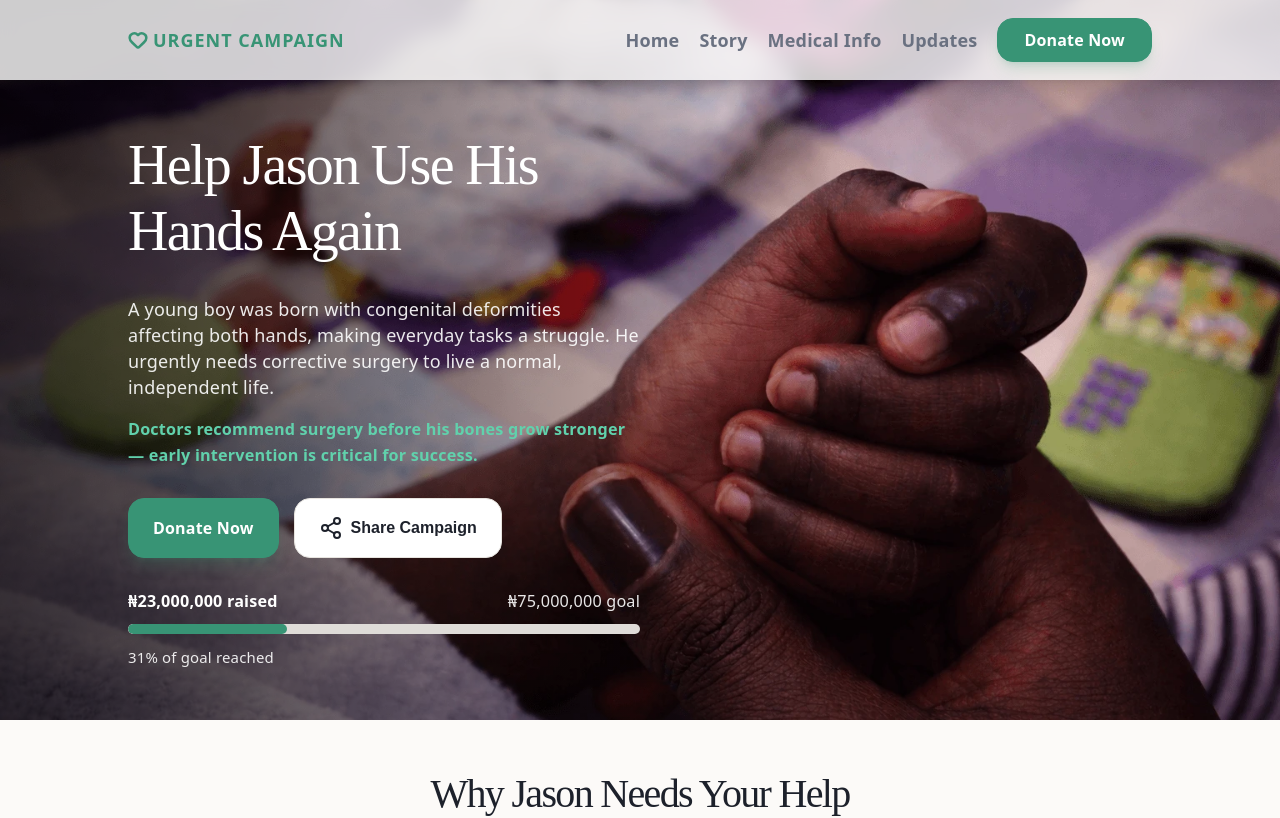
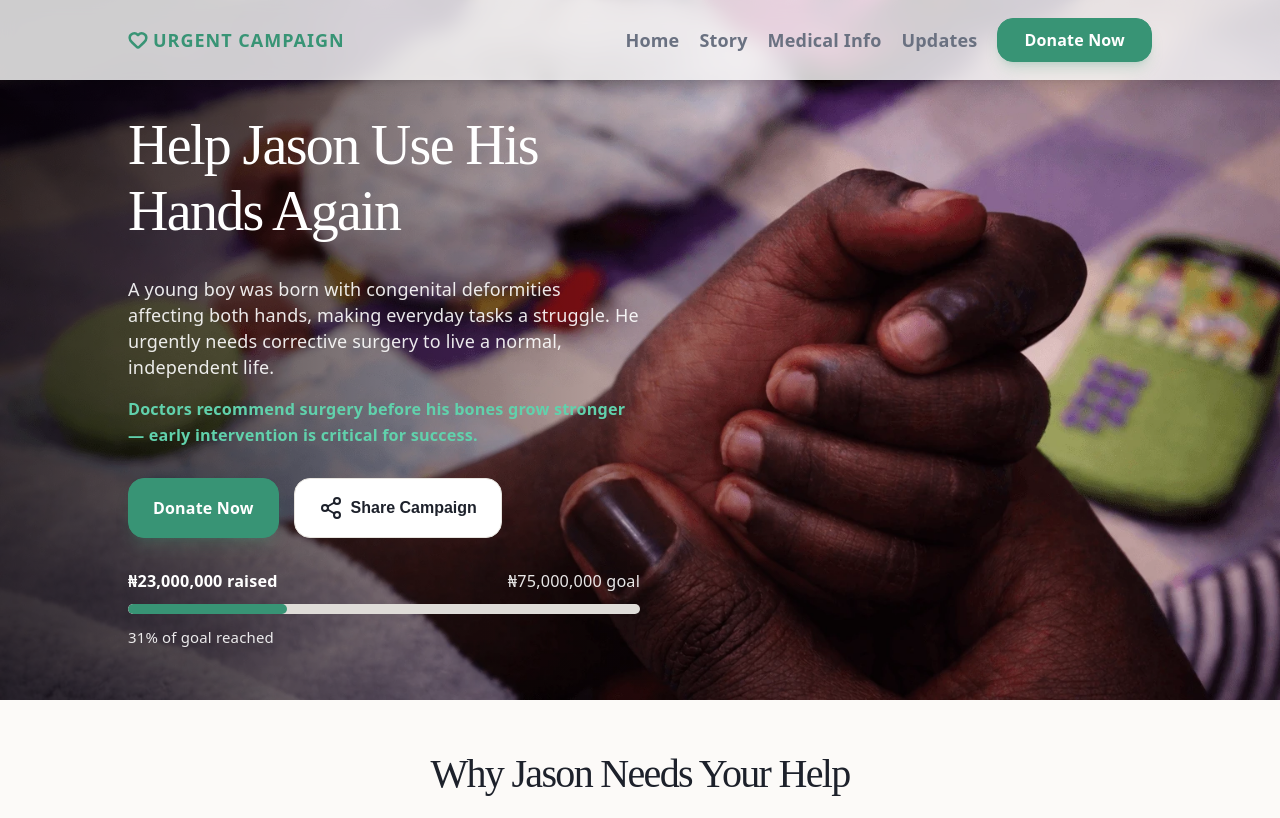
Before and after one commit to JopadAdvisory/Jason, a React (Vite) app: page / in a window 1280 px wide. Shown: the top 818 px of the page. Built offline with nearby package versions, Linux system fonts and the light colour scheme.

Commit message:
herom image

```diff
--- a/src/sections/Hero.css
+++ b/src/sections/Hero.css
@@ -103,7 +103,7 @@
     .hero-content {
         height: 100%;
         position: relative;
-        padding-block: 100px 50px;
+        padding-block: 80px 50px;
         z-index: 1;
     }
 
```
